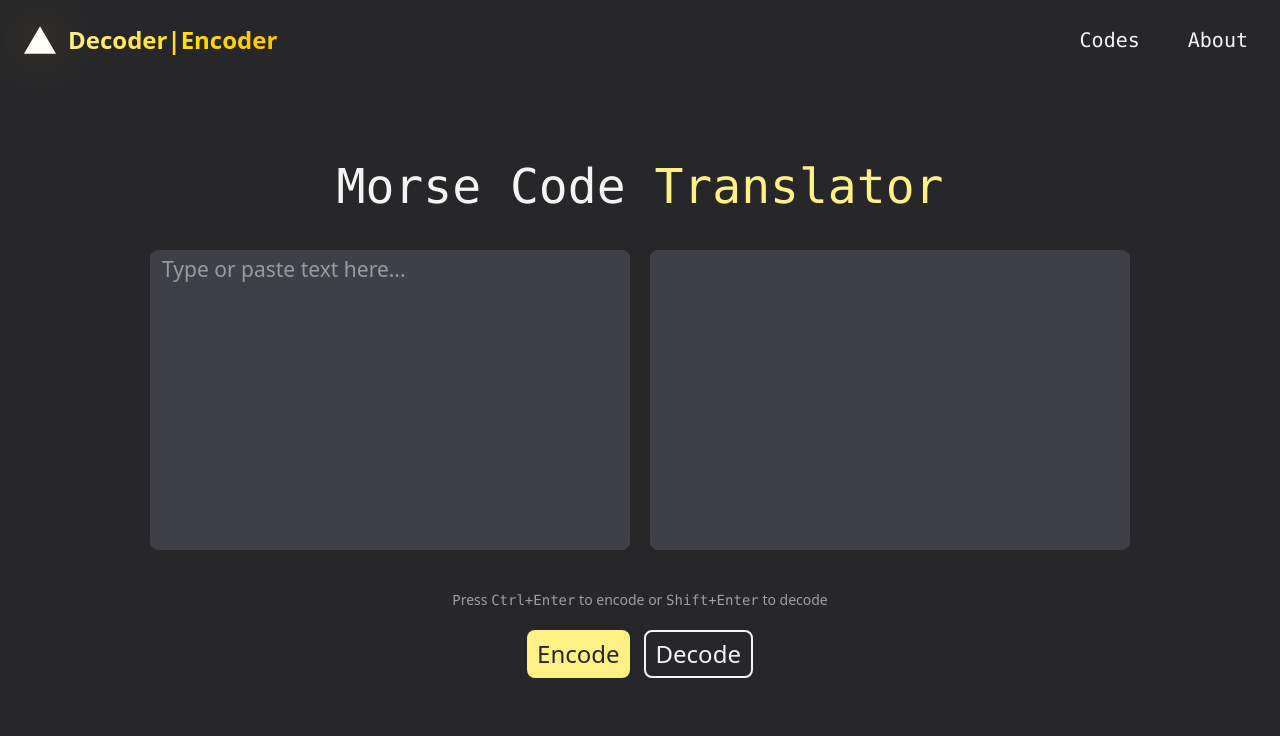
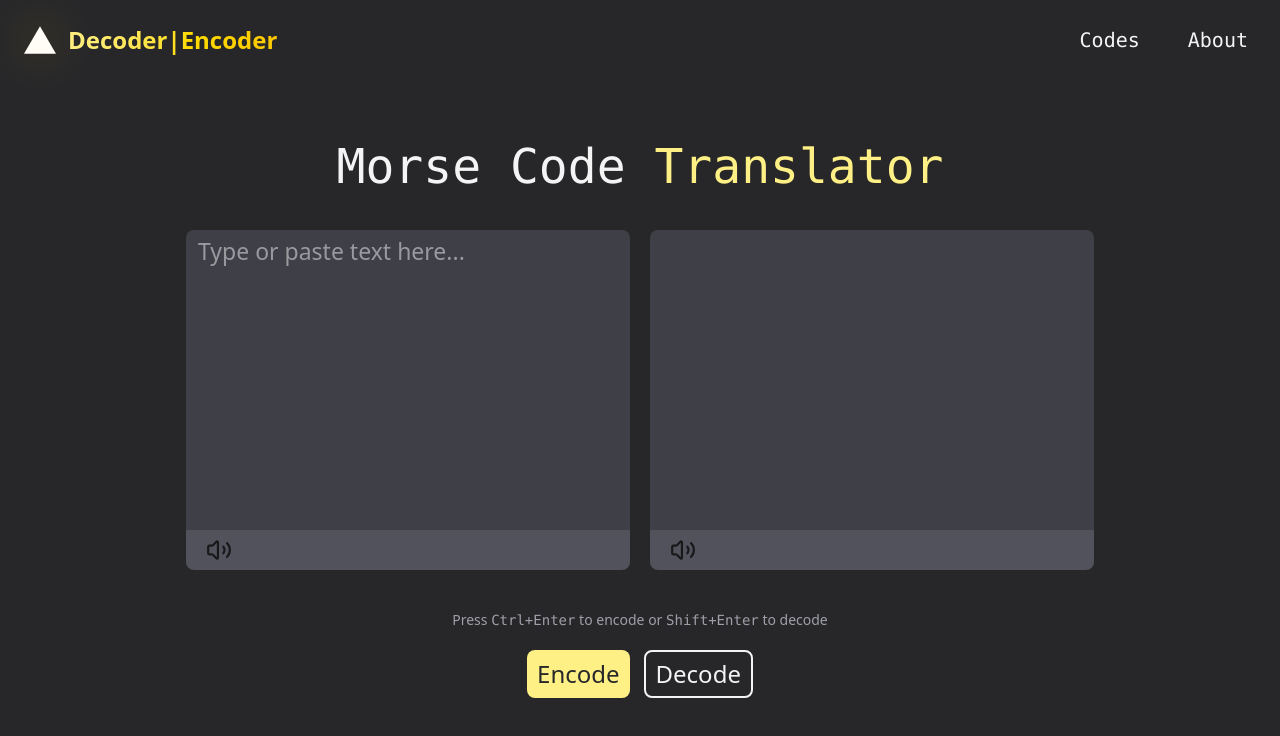
Before and after one commit to ValyMnDul/Morser, a Next.js app: page / in a window 1280 px wide. Shown: the top 736 px of the page. Built offline with nearby package versions, Linux system fonts and the light colour scheme.

Commit message:
Add an options bar for each textarea

```diff
--- a/package.json
+++ b/package.json
@@ -9,6 +9,7 @@
     "lint": "eslint"
   },
   "dependencies": {
+    "lucide-react": "^0.555.0",
     "next": "16.0.3",
     "react": "19.2.0",
     "react-dom": "19.2.0"
--- a/src/app/page.tsx
+++ b/src/app/page.tsx
@@ -1,5 +1,6 @@
 'use client'
 import { useRef, useState ,useEffect } from "react"
+import { Volume2 } from 'lucide-react';
 
 export default function MainPage(){
 
@@ -90,25 +91,62 @@ export default function MainPage(){
         </h1>
 
         <div
-        className="flex gap-5 w-full justify-center items-center flex-wrap"
+        className="flex gap-5 w-full justify-center"
+        >
+            <div
+            className="flex flex-col w-[37%]"
             >
                 <textarea
                 id="text"
                 ref={textRef}
                 autoFocus
                 placeholder="Type or paste text here..."
-            className="bg-zinc-700 text-zinc-100 w-[40%] h-[300px] resize-none
-            outline-none rounded-lg py-1 px-3 text-[21px] min-w-[200px]"
+                className="bg-zinc-700 text-zinc-100 w-full h-[300px] resize-none
+                outline-none rounded-t-lg py-1 px-3 text-[23px] min-w-[200px]"
                 ></textarea>
 
+                <div
+                className="bg-zinc-600 w-full h-10 rounded-b-lg px-4
+                flex items-center"
+                >
+                    <Volume2
+                    width={34}
+                    height={34}
+                    className="cursor-pointer text-zinc-900 hover:bg-zinc-700
+                    rounded-lg transition-colors p-1"
+                    />
+
+                </div>
+
+            </div>
+
+            <div
+            className="flex flex-col w-[37%]"
+            >
                 <textarea
                 id="output"
                 value={output}
-            className="bg-zinc-700 text-zinc-100 w-[40%] h-[300px] resize-none
-            outline-none rounded-lg py-1 px-3 text-[21px] min-w-[200px]"
+                className="bg-zinc-700 text-zinc-100 full h-[300px] resize-none
+                outline-none rounded-t-lg py-1 px-3 text-[25px] min-w-[200px] cursor-default"
                 readOnly
                 title="You can&apos;t type here! Just for output."
                 ></textarea>
+
+                <div
+                className="bg-zinc-600 w-full h-10 rounded-b-lg px-4
+                flex items-center"
+                >
+                    <Volume2
+                    width={34}
+                    height={34}
+                    className="cursor-pointer text-zinc-900 hover:bg-zinc-700
+                    rounded-lg transition-colors p-1"
+                    />
+
+                </div>
+
+            </div>
+
         </div>
 
         <p className="text-zinc-400 text-sm">
```
Also changed, not shown: 1 other file (tests, documents, lock files or other folders). Lines whose indentation alone changed are shown as unchanged.
